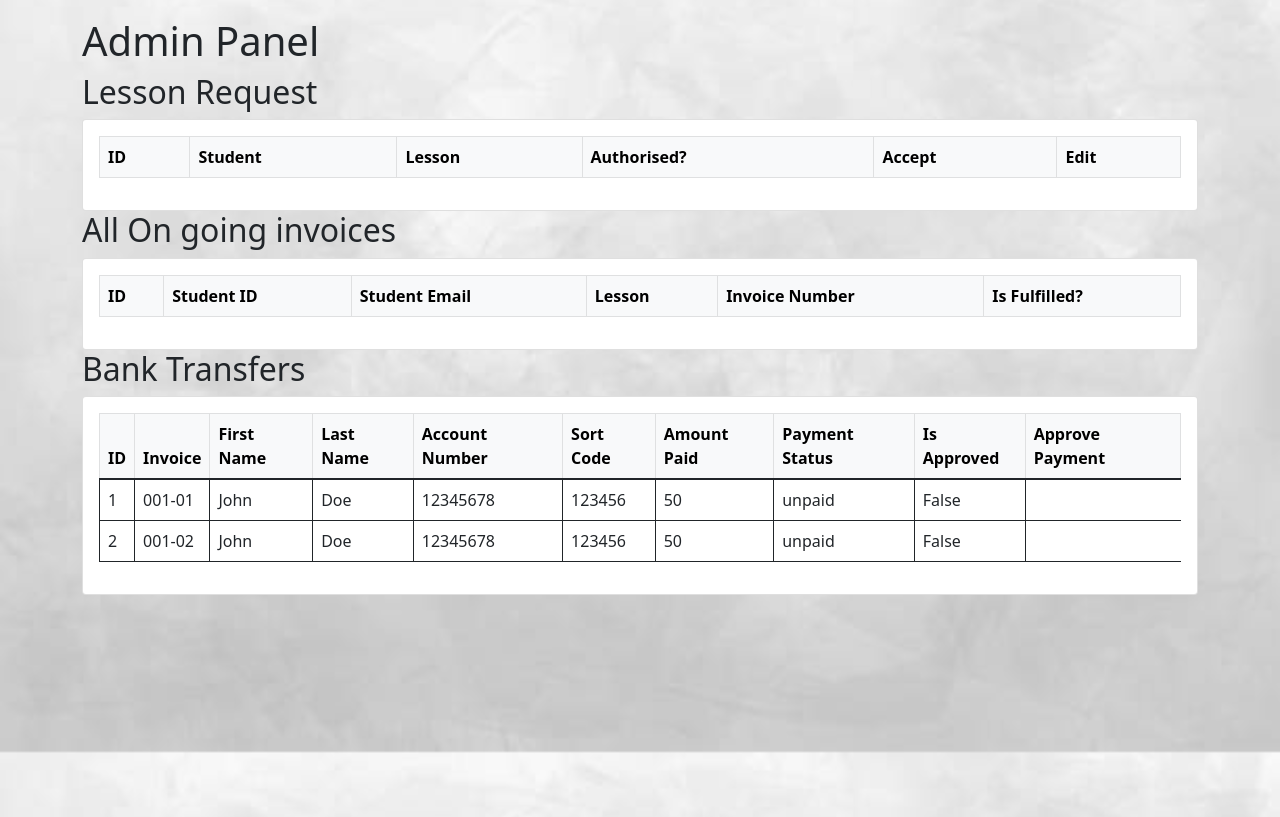
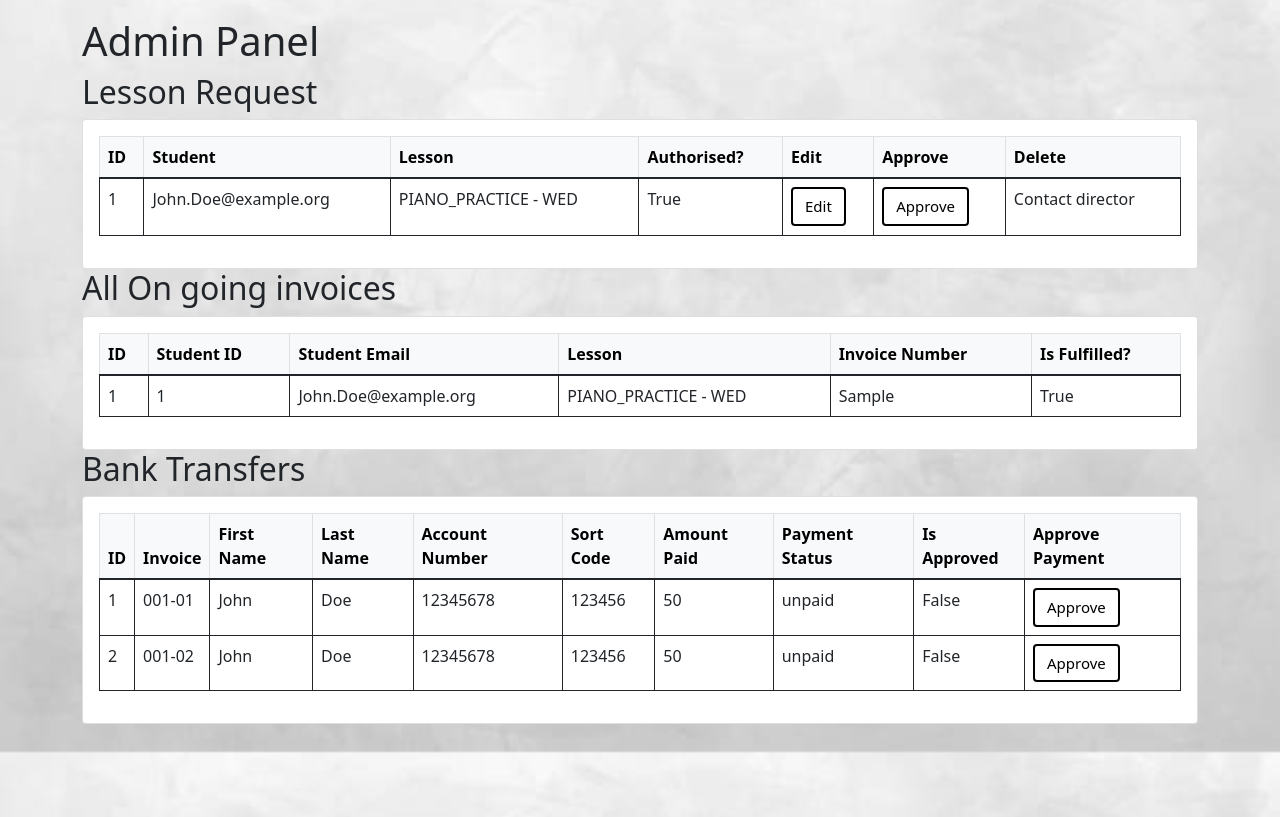
Before and after one commit to muzami1ali/Orca, a Django app: page /dashboard/admin/ in a window 1280 px wide. Shown: the part 48-865 px from the top of the page. Run offline with Django 4.2, Linux system fonts and the light colour scheme; a user stored in the database is signed in; data comes from the database, SQL or seed files in the repository; tables that the repository leaves empty hold one stand-in row (values such as "Sample post"); lists and menus that the app fills with data are empty; some libraries are stand-ins or nearby versions.

Commit message:
Fix admin panel

```diff
--- a/lessons/templates/admin_panel.html
+++ b/lessons/templates/admin_panel.html
@@ -18,8 +18,9 @@
                         <th>Student</th>
                         <th>Lesson</th>
                         <th>Authorised?</th>
-                        <th>Accept</th>
                         <th>Edit</th>
+                        <th>Approve</th>
+                        <th>Delete</th>
                     </tr>
             </thead>
             <tbody>
@@ -40,6 +41,17 @@
                                 {%csrf_token%}
                                 <input type="submit" value="Approve" class="lessons btn small-button">
                             </form>
+                        </td>
+
+                        <td>
+                            {%if request.is_authorised == False%}
+                            <form action="{% url 'delete_booking' request.id %}" method="post">
+                                {%csrf_token%}
+                                <input type="submit" value="Delete" class="lessons btn small-button">
+                            </form>
+                            {%else%}
+                                <p>Contact director</p>
+                            {%endif%}
                         </td>
 
                     </tr>
@@ -110,19 +122,26 @@
                 <td>{{bank.status}}</td>
                 <td>{{bank.is_approved}}</td>
 
+                <td>
+                    {%if bank.amount == 50 and bank.is_approved == False%}
+                    <form action="{% url 'approve_payment' bank.id %}" method="post">
+                        {%csrf_token%}
+                        <input type="submit" value="Approve" class="lessons btn small-button">
+                    </form>
+                    {%else%}
+                        {%if bank.is_approved == True%}
+                            <p>Already Approved</p>
+                        {%else%}
+                            <p>Contact finance</p>
+                        {%endif%}
+                    {%endif%}
+                </td>
 
             </tr>
             {%endfor%}
         </tbody>
         </table>
     </div>
-
-
-
-
-
-
-
 </div>
 
 {%endblock%}
--- a/lessons/views_folder/admin_panel.py
+++ b/lessons/views_folder/admin_panel.py
@@ -4,7 +4,6 @@ from django.views import View
 from django.contrib.auth.decorators import login_required
 from django.shortcuts import render,redirect
 from django.urls import reverse
-from django.contrib import messages
 
 
 @login_required(login_url='log_in')
@@ -12,9 +11,12 @@ def admin_panel(request):
     if request.method=="POST":
         return redirect('admin_panel')
     else:
-        lesson_request = LessonRequest.objects.filter(is_authorised=False).all()
-        invoice=Invoice.objects.filter(is_fulfilled=False).all()
-        bank_transfer=BankTransfer.objects.filter(is_approved=False).all()
+        # lesson_request = LessonRequest.objects.filter(is_authorised=False).all()
+        lesson_request = LessonRequest.objects.all()
+        # invoice=Invoice.objects.filter(is_fulfilled=False).all()
+        invoice=Invoice.objects.all()
+        # bank_transfer=BankTransfer.objects.filter(is_approved=False).all()
+        bank_transfer=BankTransfer.objects.all()
         return render(request,'admin_panel.html', {'lesson_request': lesson_request,'invoices':invoice,'bank_transfer':bank_transfer})
 
 @login_required(login_url='log_in')
@@ -31,13 +33,14 @@ def approve_lesson(request,LessonRequestID):
     return redirect('admin_panel')
 
 @login_required(login_url='log_in')
+def delete_booking(request,LessonRequestID):
+    LessonRequest.objects.filter(id=LessonRequestID).delete()
+    return redirect('admin_panel')
+
+@login_required(login_url='log_in')
 def approve_bank_payment(request,BankTransferID):
-    # current_user=request.user
-    # bank_transfer=BankTransfer.objects.filter(id=BankTransferID).get()
-    # # inv=Invoice.objects.filter(invoice=bank_transfer.invoice).get()
-    # if bank_transfer.amount==50:
-    #     bank_transfer.update(is_approved=True)
-    #     # inv.update(is_fulfilled=True)
-    #     messages.success(request, 'Payment approved successfully')
-        pass
-    # return redirect('admin_panel')
+    bank_transfer=BankTransfer.objects.filter(id=BankTransferID).get()
+    if bank_transfer.amount==50:
+        BankTransfer.objects.filter(id=BankTransferID).update(is_approved=True)
+        Invoice.objects.filter(invoice=bank_transfer.invoice).update(is_fulfilled=True)
+    return redirect('admin_panel')
--- a/msms/urls.py
+++ b/msms/urls.py
@@ -26,7 +26,8 @@ urlpatterns = [
     path('admin/', admin.site.urls,name='admin'),
     path('dashboard/admin/',admin_panel.admin_panel,name='admin_panel'),
     path('dashboard/admin/approve/<int:LessonRequestID>', admin_panel.approve_lesson, name="approve_lesson"),
-    path('dashboard/admin/approve/<int:BankTransferID>',admin_panel.approve_bank_payment,name="approve_payment"),
+    path('dashboard/admin/delete/<int:LessonRequestID>', admin_panel.delete_booking, name="delete_booking"),
+    path('dashboard/admin/approve-payment/<int:BankTransferID>',admin_panel.approve_bank_payment,name="approve_payment"),
     path('',views.home,name='home'),
     path('log_in/', views.log_in, name = 'log_in'),
     path('log_out/',views.log_out, name='log_out'),
```
Also changed, not shown: README.md, lessons/migrations/0001_initial.py.
